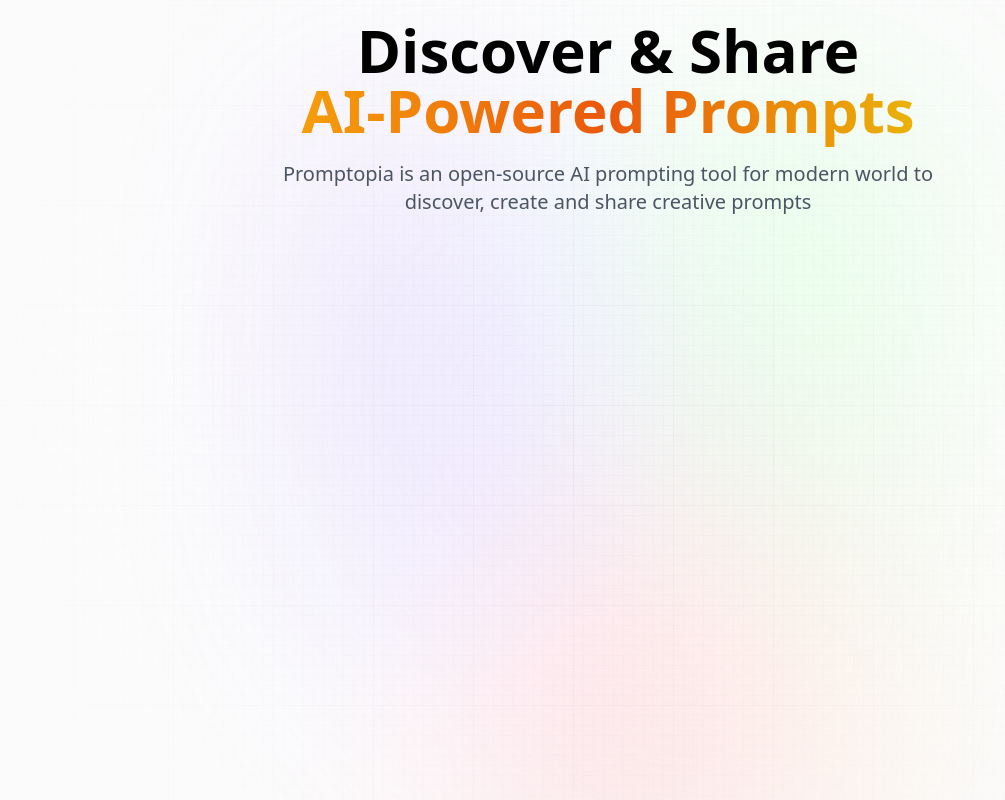
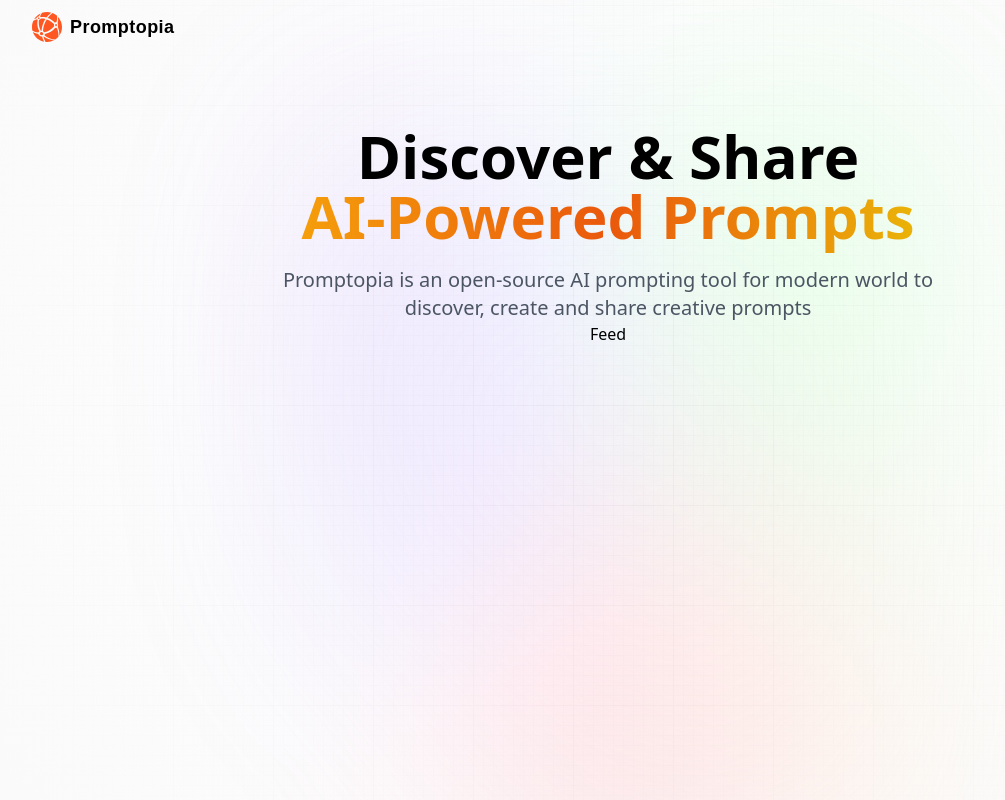
Before and after one commit to plamen5rov/promptopia, a Next.js app: page / in a window 1280 px wide. Shown: the whole page, without its empty margins (32-1037 px from the left). Built offline with nearby package versions, Linux system fonts and the light colour scheme.

Commit message:
feat: add basic navigation

```diff
--- a/app/layout.js
+++ b/app/layout.js
@@ -1,4 +1,6 @@
 import "@styles/globals.css";
+import Nav from "@components/Nav";
+import Provider from "@components/Provider";
 
 export const metadata = {
   title: "Promptopia",
@@ -12,7 +14,10 @@
         <div className="main">
           <div className="gradient" />
         </div>
-        <main className="app">{children}</main>
+        <main className="app">
+          <Nav />
+          {children}
+          </main>
       </body>
     </html>
   );
--- a/app/page.jsx
+++ b/app/page.jsx
@@ -1,3 +1,5 @@
+import Feed from "@components/Feed"
+
 const Home = () => {
   return (
     <section className="w-full flex-center flex-col">
@@ -9,7 +11,7 @@
       Promptopia is an open-source AI prompting tool for modern world to
       discover, create and share creative prompts
 </p>
-{/* <Feed /> */}
+<Feed />
     </section>
 
 
--- a/components/Nav.jsx
+++ b/components/Nav.jsx
@@ -1,8 +1,25 @@
-import React from 'react'
+"use client"
+
+import Link from "next/link";
+import Image from "next/image";
+import { useState, useEffect } from "react";
+import { signIn, signOut, useSession, getProviders } from "next-auth/react"
+
+
 
 const Nav = () => {
   return (
-    <div>Nav</div>
+    <nav className="flex-between w-full mb-16 pt-3">
+      <Link href="/" className="flex gap-2 flex-center">
+        <Image
+        src="/assets/images/logo.svg"
+        alt="Promptopia logo"
+        width={30}
+        height={30}
+        className="object-contain"/>
+        <p className="logo_text">Promptopia</p>
+      </Link>
+    </nav>
   )
 }
 
--- /dev/null
+++ b/components/Provider.jsx
@@ -0,0 +1,9 @@
+import React from 'react'
+
+const Provider = () => {
+  return (
+    <div>Provider</div>
+  )
+}
+
+export default Provider
```
